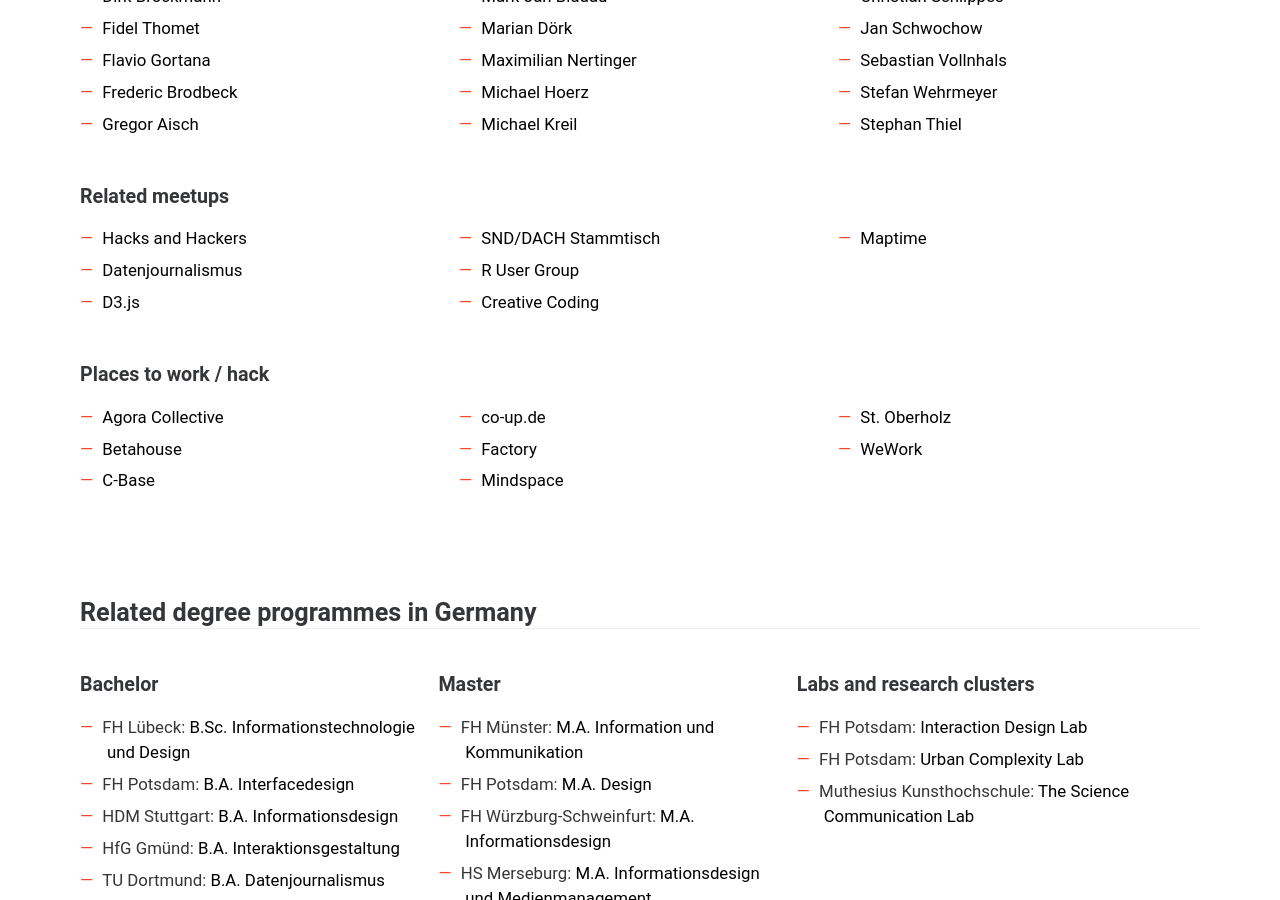
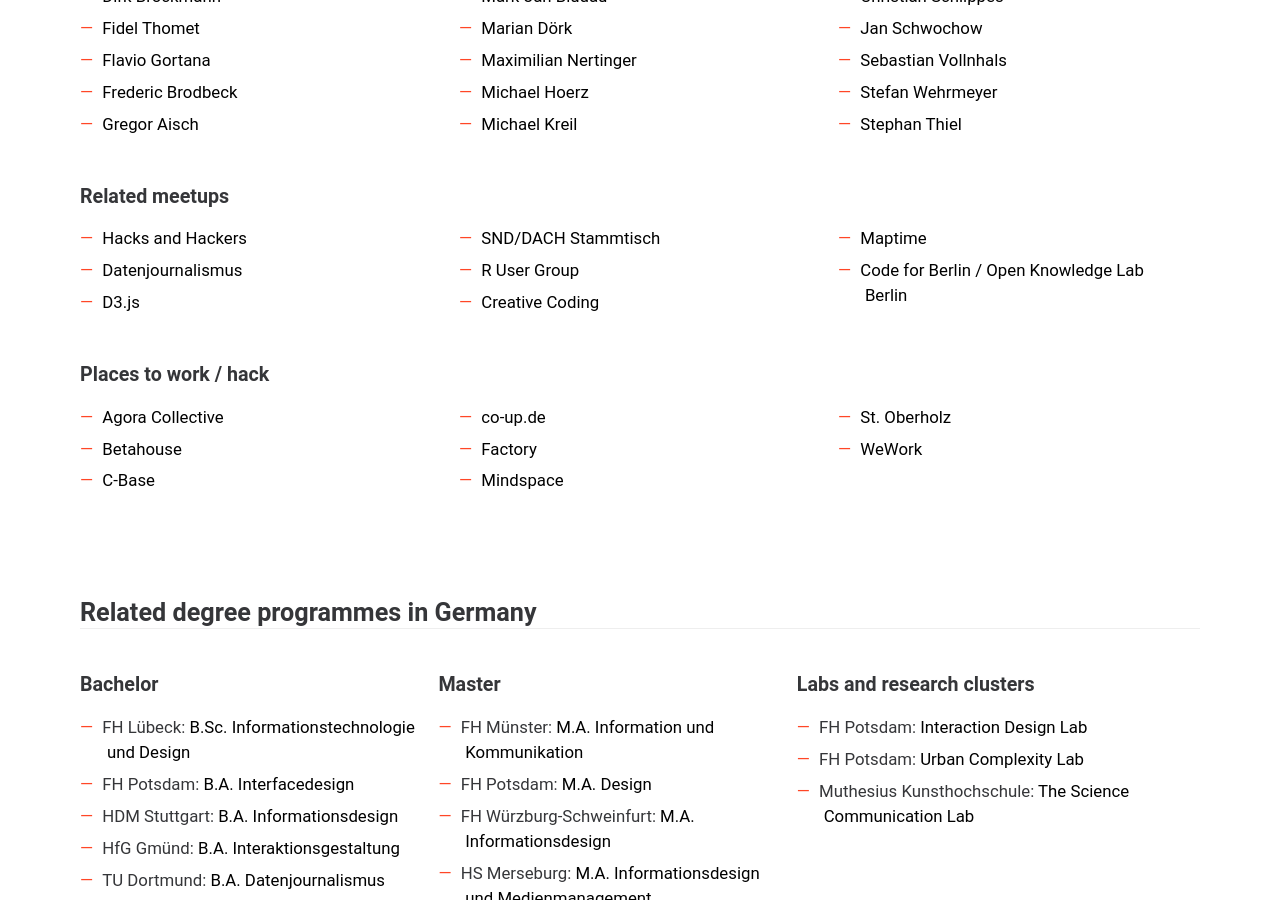
Before and after one commit to Data-Visualization-Berlin/datavis.berlin, a Jekyll site: the page built from index.html, in a window 1280 px wide and 900 px high, scrolled down 2295 px. Built offline with Jekyll 4.4.1, drawn with Linux system fonts in a browser that asks for light colours.

Commit message:
add code for berlin meetup

```diff
--- a/index.html
+++ b/index.html
@@ -177,6 +177,7 @@
         <li><a href="https://www.meetup.com/de-DE/Berlin-R-Users-Group/">R User Group</a></li>
         <li><a href="https://www.meetup.com/de-DE/creativeCodeBerlin/">Creative Coding</a></li>
         <li><a href="https://www.meetup.com/de-DE/Maptime-BER/">Maptime</a></li>
+        <li><a href="https://www.meetup.com/OK-Lab-Berlin/">Code for Berlin / Open Knowledge Lab Berlin</a></li>
       </ul>
 
       <h3 id="paces">Places to work / hack</h3>
```
